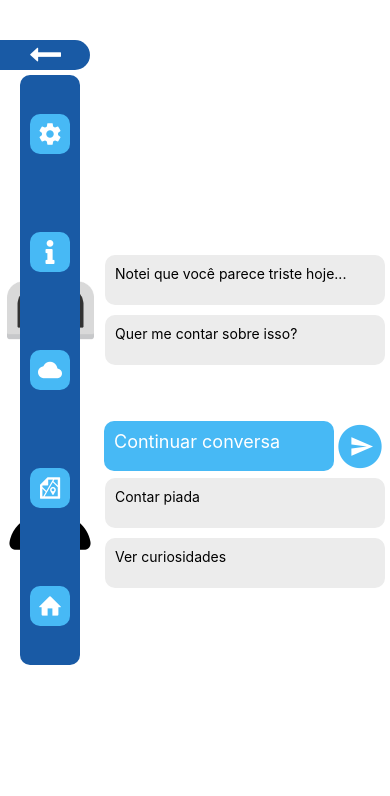
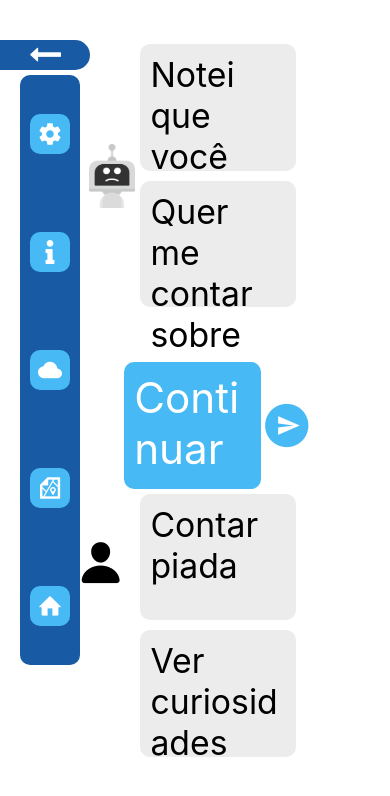
Before and after one commit to romeuleite/dcrobot, a React Native app: screen /Conversa in a window 390 px wide. Shown: the top 796 px of the page. Built offline with nearby package versions, Linux system fonts and the light colour scheme.

Commit message:
screen adjustments

```diff
--- a/src/screens/Colorconfig.js
+++ b/src/screens/Colorconfig.js
@@ -1,11 +1,14 @@
 import { StatusBar } from 'expo-status-bar';
 import React, { useState, useEffect } from 'react';
-import { StyleSheet, Text, View, Image, TouchableOpacity, FlatList, ScrollView } from 'react-native';
+import { StyleSheet, Text, View, Image, TouchableOpacity, FlatList, ScrollView, Dimensions } from 'react-native';
 import { MaterialCommunityIcons, Feather, Ionicons, FontAwesome } from '@expo/vector-icons';
 
 import Leftnavmenu from '../components/Leftnavmenu';
 import Backbutton from '../components/Backbutton';
 import { Colors } from '../colors/Colors';
+
+const windowHeight = Dimensions.get('window').height;
+const windowWidth = Dimensions.get('window').width;
 
 
 const Colorconfig = ({ navigation }) => {
@@ -96,12 +99,12 @@ const styles = StyleSheet.create({
         justifyContent: 'flex-start',
     },
     colorCorrectionText: {
-        fontSize: 16,
+        fontSize: windowHeight * 0.04,
         textAlign: 'left',
         width: 580,
     },
     configTitleText: {
-        fontSize: 20,
+        fontSize: windowHeight * 0.06,
         fontWeight: 'bold',
     },
     colorSquare: {
--- a/src/screens/Conversa.js
+++ b/src/screens/Conversa.js
@@ -1,7 +1,10 @@
 import { StatusBar } from 'expo-status-bar';
-import { StyleSheet, Text, View, Image, TouchableOpacity } from 'react-native';
+import { StyleSheet, Text, View, Image, TouchableOpacity, Dimensions } from 'react-native';
 import { MaterialCommunityIcons, Ionicons, FontAwesome, FontAwesome5, Foundation, Entypo } from '@expo/vector-icons';
 import Leftnavmenu from '../components/Leftnavmenu';
+
+const windowHeight = Dimensions.get('window').height;
+const windowWidth = Dimensions.get('window').width;
 
 const Conversa = ({ navigation }) => {
   return (
@@ -14,7 +17,7 @@ const Conversa = ({ navigation }) => {
         </View>
       </View>
       <View style={styles.robotChatView}>
-        <Ionicons name="person" size={100} color="black" />
+        <Ionicons name="person" size={windowWidth*0.12} color="black" />
         <View style={styles.robotSentencesView}>
           <View style={styles.convView}>
             <Text style={styles.continueText}>Continuar conversa</Text>
@@ -22,10 +25,10 @@ const Conversa = ({ navigation }) => {
           </View>
           <View flexDirection={'row'}>
             <TouchableOpacity onPress={() => navigation.navigate('Piada')}>
-              <Text style={styles.robotChatText} width={135}>Contar piada</Text>
+              <Text style={styles.robotChatText} width={windowWidth*0.2}>Contar piada</Text>
             </TouchableOpacity>
             <TouchableOpacity onPress={() => navigation.navigate('Curiosidade')}>
-              <Text style={styles.robotChatText} width={135}>Ver curiosidades</Text>
+              <Text style={styles.robotChatText} width={windowWidth*0.2}>Ver curiosidades</Text>
             </TouchableOpacity>
           </View>
         </View>
@@ -46,7 +49,7 @@ const styles = StyleSheet.create({
     alignItems: 'center',
     justifyContent: 'center',
     gap: 50,
-    paddingTop: 80,
+    paddingTop: windowWidth *0.1,
   },
   robotChatView: {
     flexDirection: 'row',
@@ -61,12 +64,13 @@ const styles = StyleSheet.create({
   robotChatText: {
     backgroundColor: '#ECECEC',
     borderRadius: 10,
-    width: 280,
-    height: 50,
+    width: windowWidth * 0.4,
+    height: windowHeight * 0.15,
     margin: 5,
     padding: 10,
     textAlignVertical: 'center',
     textAlign: 'left',
+    fontSize: windowHeight * 0.04,
   },
   convView: {
     flexDirection: 'row',
@@ -75,16 +79,16 @@ const styles = StyleSheet.create({
   },
   homeImage: {
     resizeMode: 'contain',
-    width: 100,
+    width: windowWidth*0.12,
     height: 120,
   },
   continueText: {
-    fontSize: 18,
+    fontSize: windowHeight * 0.05,
     backgroundColor: '#47B9F5',
     color: 'white',
     borderRadius: 10,
-    width: 230,
-    height: 50,
+    width: windowWidth * 0.35,
+    height: windowHeight * 0.15,
     padding: 10,
     textAlignVertical: 'center',
     textAlign: 'left',
--- a/src/screens/Curiosidade.js
+++ b/src/screens/Curiosidade.js
@@ -1,10 +1,13 @@
 import { StatusBar } from 'expo-status-bar';
 import React, { useState, useEffect } from 'react';
-import { StyleSheet, Text, View, Image, TouchableOpacity } from 'react-native';
+import { StyleSheet, Text, View, Image, TouchableOpacity, Dimensions } from 'react-native';
 import { MaterialCommunityIcons } from '@expo/vector-icons';
 import { listaCuriosidades } from '../utilities/listaCuriosidades';
 
 import Leftnavmenu from '../components/Leftnavmenu';
+
+const windowHeight = Dimensions.get('window').height;
+const windowWidth = Dimensions.get('window').width;
 
 const Curiosidade = ({ navigation }) => {
   const [randomNumber, setRandomNumber] = useState(1)
@@ -25,10 +28,12 @@ const Curiosidade = ({ navigation }) => {
       </View>
       <View style={styles.robotChatView}>
         <View style={styles.robotSentencesView}>
+        <TouchableOpacity onPress={this.generateRandomNumber}>
           <View style={styles.convView}>
             <Text style={styles.continueText}>Ver outras curiosidades</Text>
-            <TouchableOpacity onPress={this.generateRandomNumber}><MaterialCommunityIcons name="send-circle" size={52} color="#47B9F5" /></TouchableOpacity>
+            <MaterialCommunityIcons name="send-circle" size={52} color="#47B9F5" />
           </View>
+        </TouchableOpacity>
         </View>
       </View>
       <View style={styles.leftMenu}>
@@ -61,7 +66,7 @@ const styles = StyleSheet.create({
     fontSize: 24,
     backgroundColor: '#ECECEC',
     borderRadius: 10,
-    width: 280,
+    width: windowWidth * 0.4,
     margin: 5,
     padding: 10,
     textAlignVertical: 'center',
@@ -74,16 +79,16 @@ const styles = StyleSheet.create({
   },
   homeImage: {
     resizeMode: 'contain',
-    width: 100,
-    height: 120,
+    width: windowWidth*0.12,
+    height: windowHeight * 0.3,
   },
   continueText: {
-    fontSize: 18,
+    fontSize: windowHeight * 0.05,
     backgroundColor: '#47B9F5',
     color: 'white',
     borderRadius: 10,
-    width: 230,
-    height: 50,
+    width: windowWidth * 0.35,
+    height: windowHeight * 0.15,
     padding: 10,
     textAlignVertical: 'center',
     textAlign: 'left',
--- a/src/screens/Info.js
+++ b/src/screens/Info.js
@@ -1,14 +1,17 @@
 import { StatusBar } from 'expo-status-bar';
-import { StyleSheet, View, Text, Image } from 'react-native';
+import { StyleSheet, View, Text, Image, Dimensions } from 'react-native';
 import { FontAwesome5 } from '@expo/vector-icons';
 
 import Leftnavmenu from '../components/Leftnavmenu';
+
+const windowHeight = Dimensions.get('window').height;
+const windowWidth = Dimensions.get('window').width;
 
 const Info = ({ navigation }) => {
     return (
         <View style={styles.container}>
             <View flexDirection={'row'} margin={20} alignItems={'center'} gap={5}>
-                <FontAwesome5 name="info" size={24} color="black" />
+                <FontAwesome5 name="info" size={windowHeight * 0.05} color="black" />
                 <Text style={styles.infoTitleText}>Informações</Text>
             </View>
             <View width={500}>
@@ -34,16 +37,16 @@ const styles = StyleSheet.create({
         justifyContent: 'center',
     },
     infoTitleText: {
-        fontSize: 20,
+        fontSize: windowHeight * 0.06,
         fontWeight: 'bold',
     },
     textTile: {
         color: '#3098E9',
-        fontSize: 20,
+        fontSize: windowHeight * 0.06,
         fontWeight: 'bold',
     },
     textDescription: {
-
+        fontSize: windowHeight * 0.035,
     },
     dcImage: {
         resizeMode: 'contain',
--- a/src/screens/Piada.js
+++ b/src/screens/Piada.js
@@ -1,9 +1,12 @@
 import { StatusBar } from 'expo-status-bar';
 import React, { useState, useEffect } from 'react';
-import { StyleSheet, Text, View, Image, TouchableOpacity } from 'react-native';
+import { StyleSheet, Text, View, Image, TouchableOpacity, Dimensions } from 'react-native';
 import { MaterialCommunityIcons, Ionicons, FontAwesome, FontAwesome5, Foundation, Entypo } from '@expo/vector-icons';
 import { listaPiadas } from '../utilities/listaPiadas';
 import Leftnavmenu from '../components/Leftnavmenu';
+
+const windowHeight = Dimensions.get('window').height;
+const windowWidth = Dimensions.get('window').width;
 
 const Piada = ({ navigation }) => {
   const [randomNumber, setRandomNumber] = useState(1)
@@ -24,10 +27,12 @@ const Piada = ({ navigation }) => {
       </View>
       <View style={styles.robotChatView}>
         <View style={styles.robotSentencesView}>
+        <TouchableOpacity onPress={this.generateRandomNumber}>
           <View style={styles.convView}>
             <Text style={styles.continueText}>Contar outra piada</Text>
-            <TouchableOpacity onPress={this.generateRandomNumber}><MaterialCommunityIcons name="send-circle" size={52} color="#47B9F5" /></TouchableOpacity>
+            <MaterialCommunityIcons name="send-circle" size={52} color="#47B9F5" />
           </View>
+        </TouchableOpacity>
         </View>
       </View>
       <TouchableOpacity style={styles.backButton}><FontAwesome name="long-arrow-left" size={32} color="#fff" /></TouchableOpacity>
@@ -62,7 +67,7 @@ const styles = StyleSheet.create({
     fontSize: 24,
     backgroundColor: '#ECECEC',
     borderRadius: 10,
-    width: 280,
+    width: windowWidth * 0.4,
     margin: 5,
     padding: 10,
     textAlignVertical: 'center',
@@ -75,16 +80,16 @@ const styles = StyleSheet.create({
   },
   homeImage: {
     resizeMode: 'contain',
-    width: 100,
-    height: 120,
+    width: windowWidth*0.12,
+    height: windowHeight * 0.3,
   },
   continueText: {
-    fontSize: 18,
+    fontSize: windowHeight * 0.05,
     backgroundColor: '#47B9F5',
     color: 'white',
     borderRadius: 10,
-    width: 230,
-    height: 50,
+    width: windowWidth * 0.35,
+    height: windowHeight * 0.15,
     padding: 10,
     textAlignVertical: 'center',
     textAlign: 'left',
```
Also changed, not shown: assets/icon.png.
